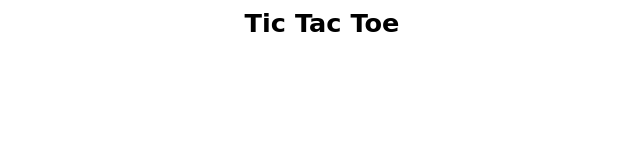
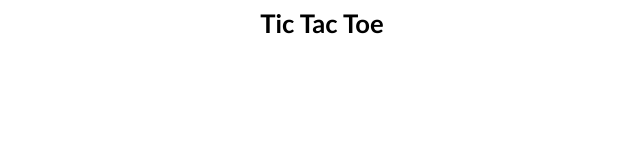
Before and after one commit to Surajdoberiyal/Tic-Tac-Toe, a plain HTML site: page index.html in a window 1280 px wide. Shown: the top 152 px of the page, without its empty margins (318-958 px from the left). Drawn offline with nearby package versions, Linux system fonts and the light colour scheme.

Commit message:
Update style.css

```diff
--- a/style.css
+++ b/style.css
@@ -8,7 +8,7 @@ h1{
     padding-top: 1vh;
     text-align: center;
     font-size:2vw;
-    font-family: cursive;
+    font-family: "Gill Sans", sans-serif;
 }
 p{
     position: absolute;
```
